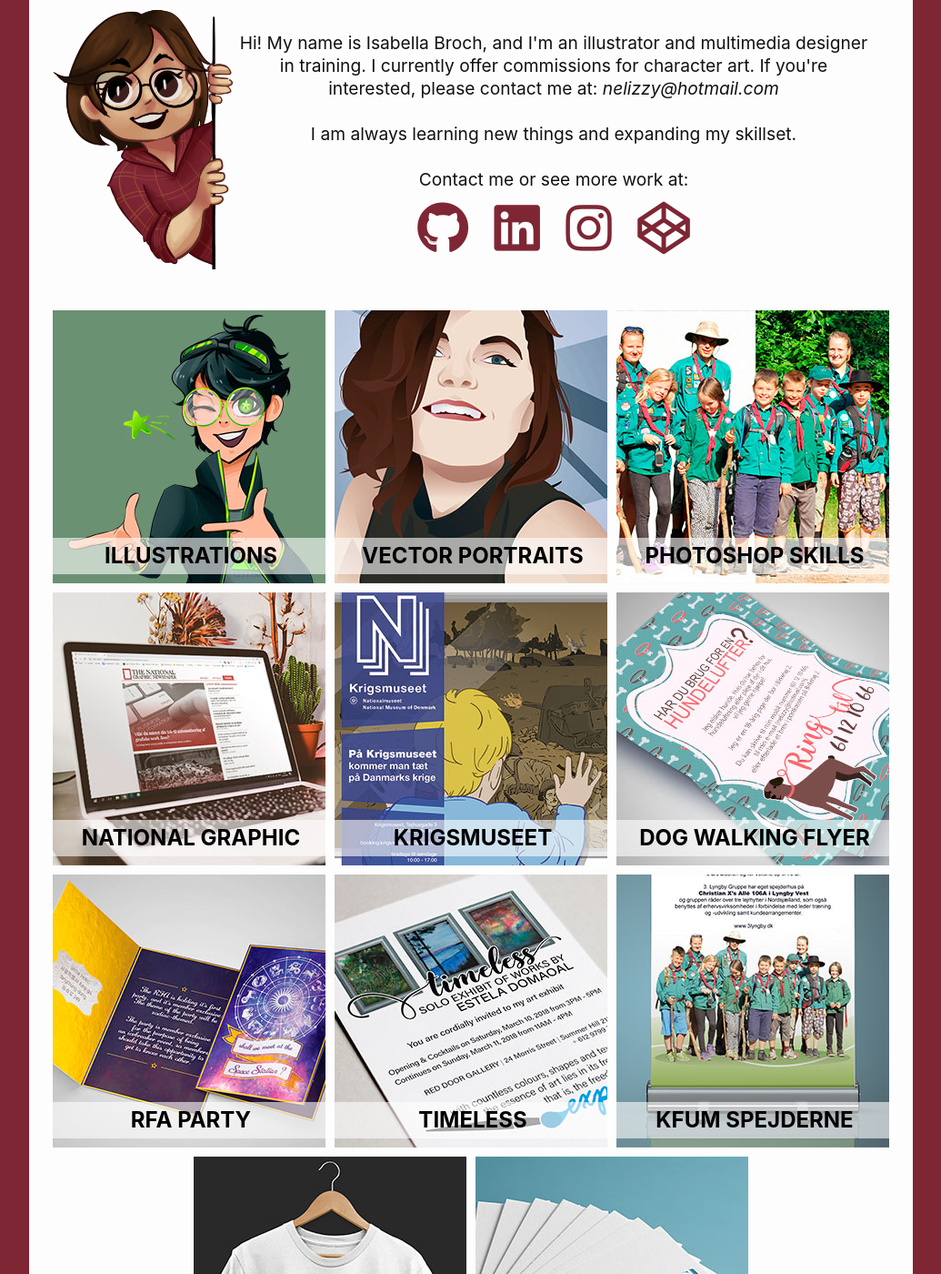
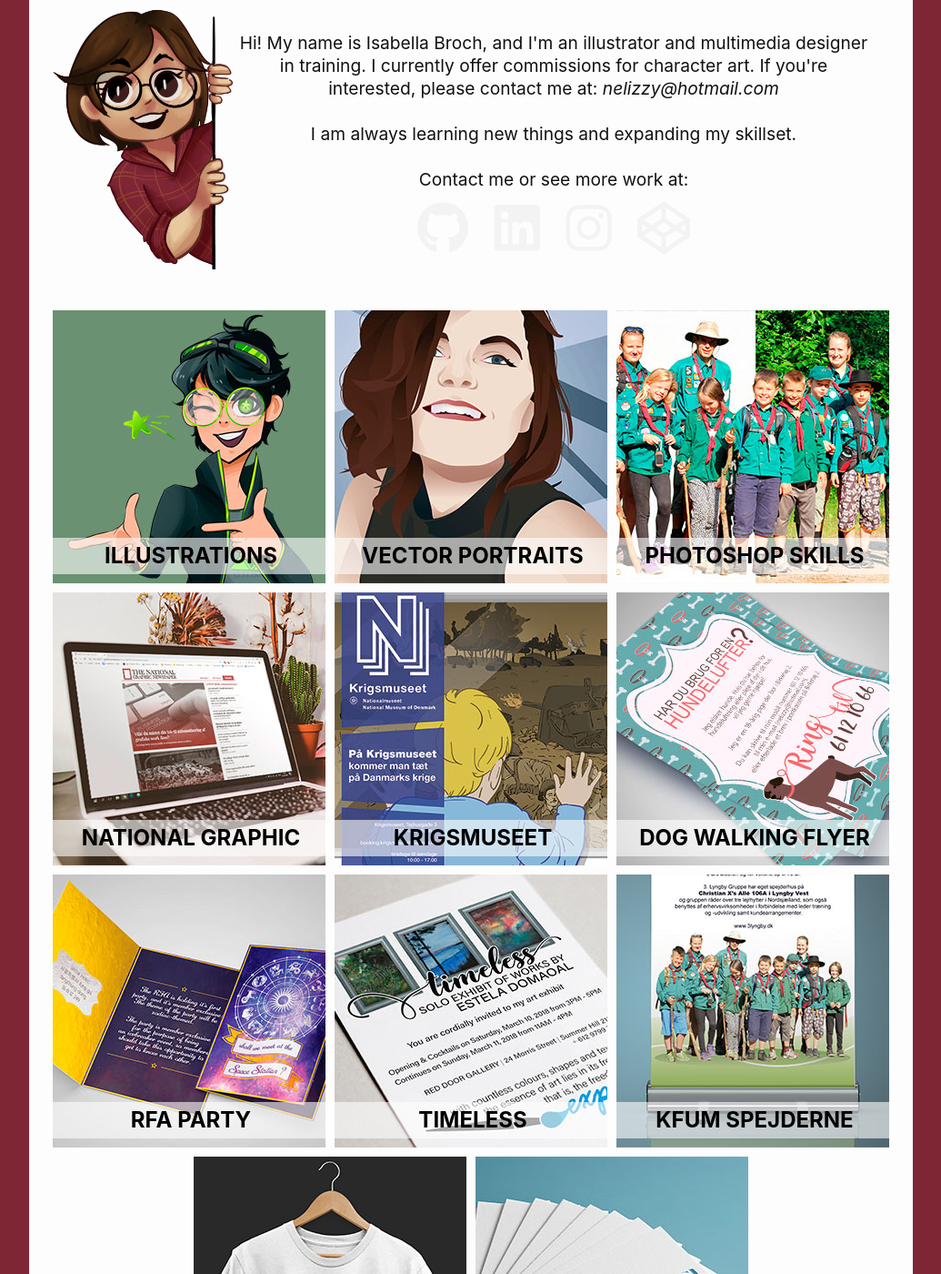
Before and after one commit to isabroch/isabroch.github.io, a Jekyll site: the page built from index.md, in a window 1280 px wide and 1400 px high. Shown: the whole window at 91% size, without its empty margins (122-1157 px from the left). Built offline with Jekyll 4.4.1, drawn with Linux system fonts in a browser that asks for light colours; nearby versions of some CDN libraries.

Commit message:
Update about.scss

```diff
--- a/_sass/yzzi/about.scss
+++ b/_sass/yzzi/about.scss
@@ -1,5 +1,5 @@
 $bg : transparent;
-$color1 : #7E2634;
+$color1 : #f3f3f3;
 
 %sizelimits {
   display: block;
```
